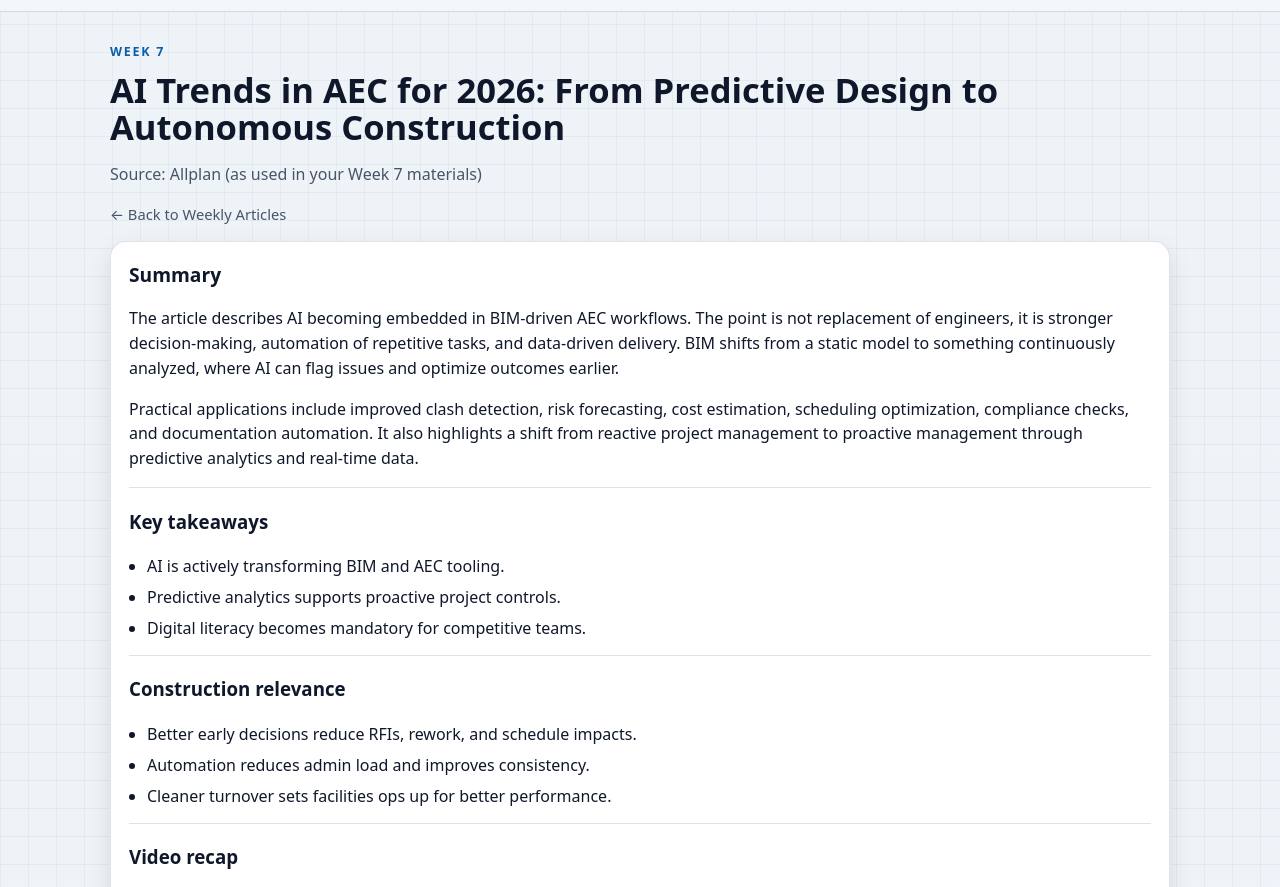
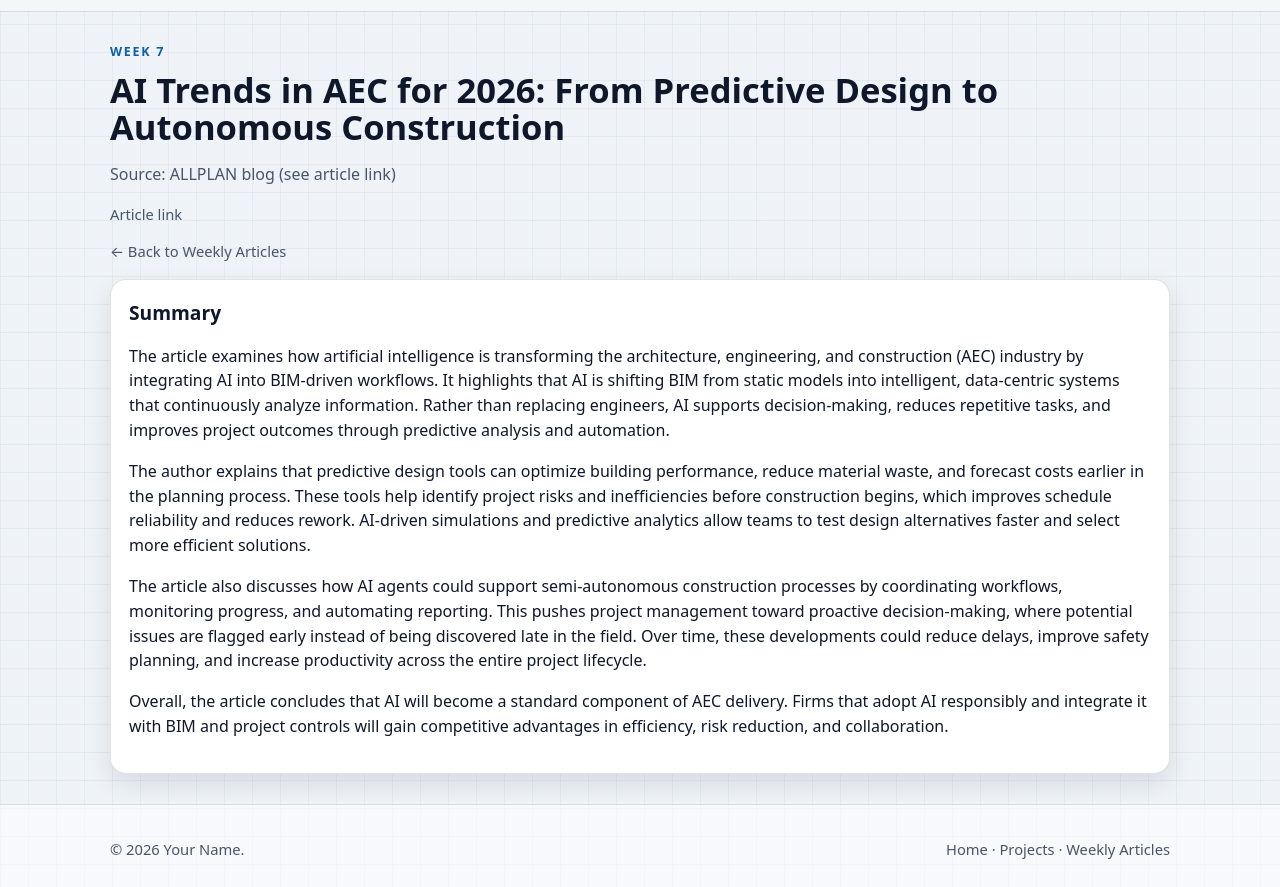
Before and after one commit to krsheffield85/Portfolio, a plain HTML site: page week-07.html in a window 1280 px wide. Shown: the part 60-947 px from the top of the page. Drawn offline with Linux system fonts and the light colour scheme.

Commit message:
Update week-07.html

```diff
--- a/week-07.html
+++ b/week-07.html
@@ -4,7 +4,7 @@
   <meta charset="utf-8" />
   <meta name="viewport" content="width=device-width, initial-scale=1" />
   <title>Week 7 | Weekly Articles</title>
-  <meta name="description" content="Week 7 article summary, takeaways, and video recap." />
+  <meta name="description" content="Week 7 AI article summary." />
   <link rel="stylesheet" href="style.css" />
 </head>
 <body>
@@ -26,53 +26,17 @@
       <div class="page-head">
         <p class="eyebrow">Week 7</p>
         <h1>AI Trends in AEC for 2026: From Predictive Design to Autonomous Construction</h1>
-        <p class="muted">Source: Allplan (as used in your Week 7 materials)</p>
+        <p class="muted">Source: ALLPLAN blog (see article link)</p>
+        <p class="small muted"><a href="https://www.allplan.com/blog/from-ai-design-to-autonomous-construction-how-predictive-data-centric-workflows-and-ai-agents-are-reshaping-aec/" target="_blank" rel="noreferrer">Article link</a></p>
         <p class="small muted"><a href="weekly-articles.html">← Back to Weekly Articles</a></p>
       </div>
 
       <section class="card">
         <h2 class="card-title">Summary</h2>
-        <p>
-          The article describes AI becoming embedded in BIM-driven AEC workflows. The point is not replacement of engineers,
-          it is stronger decision-making, automation of repetitive tasks, and data-driven delivery.
-          BIM shifts from a static model to something continuously analyzed, where AI can flag issues and optimize outcomes earlier.
-        </p>
-
-        <p>
-          Practical applications include improved clash detection, risk forecasting, cost estimation, scheduling optimization,
-          compliance checks, and documentation automation. It also highlights a shift from reactive project management
-          to proactive management through predictive analytics and real-time data.
-        </p>
-
-        <div class="divider"></div>
-
-        <h3>Key takeaways</h3>
-        <ul class="clean-list">
-          <li>AI is actively transforming BIM and AEC tooling.</li>
-          <li>Predictive analytics supports proactive project controls.</li>
-          <li>Digital literacy becomes mandatory for competitive teams.</li>
-        </ul>
-
-        <div class="divider"></div>
-
-        <h3>Construction relevance</h3>
-        <ul class="clean-list">
-          <li>Better early decisions reduce RFIs, rework, and schedule impacts.</li>
-          <li>Automation reduces admin load and improves consistency.</li>
-          <li>Cleaner turnover sets facilities ops up for better performance.</li>
-        </ul>
-
-        <div class="divider"></div>
-
-        <h3>Video recap</h3>
-        <video controls preload="metadata" playsinline
-          style="width:100%; border-radius:16px; border:1px solid rgba(255,255,255,.10); background: rgba(255,255,255,.02);">
-          <source src="assets/videos/week-07.mp4" type="video/mp4">
-          Your browser does not support the video tag.
-        </video>
-        <p class="small muted" style="margin-top:10px;">
-          If the video does not load, <a href="assets/videos/week-07.mp4" target="_blank" rel="noreferrer">open it in a new tab</a>.
-        </p>
+        <p>The article examines how artificial intelligence is transforming the architecture, engineering, and construction (AEC) industry by integrating AI into BIM-driven workflows. It highlights that AI is shifting BIM from static models into intelligent, data-centric systems that continuously analyze information. Rather than replacing engineers, AI supports decision-making, reduces repetitive tasks, and improves project outcomes through predictive analysis and automation.</p>
+        <p>The author explains that predictive design tools can optimize building performance, reduce material waste, and forecast costs earlier in the planning process. These tools help identify project risks and inefficiencies before construction begins, which improves schedule reliability and reduces rework. AI-driven simulations and predictive analytics allow teams to test design alternatives faster and select more efficient solutions.</p>
+        <p>The article also discusses how AI agents could support semi-autonomous construction processes by coordinating workflows, monitoring progress, and automating reporting. This pushes project management toward proactive decision-making, where potential issues are flagged early instead of being discovered late in the field. Over time, these developments could reduce delays, improve safety planning, and increase productivity across the entire project lifecycle.</p>
+        <p>Overall, the article concludes that AI will become a standard component of AEC delivery. Firms that adopt AI responsibly and integrate it with BIM and project controls will gain competitive advantages in efficiency, risk reduction, and collaboration.</p>
       </section>
     </div>
   </main>
```
